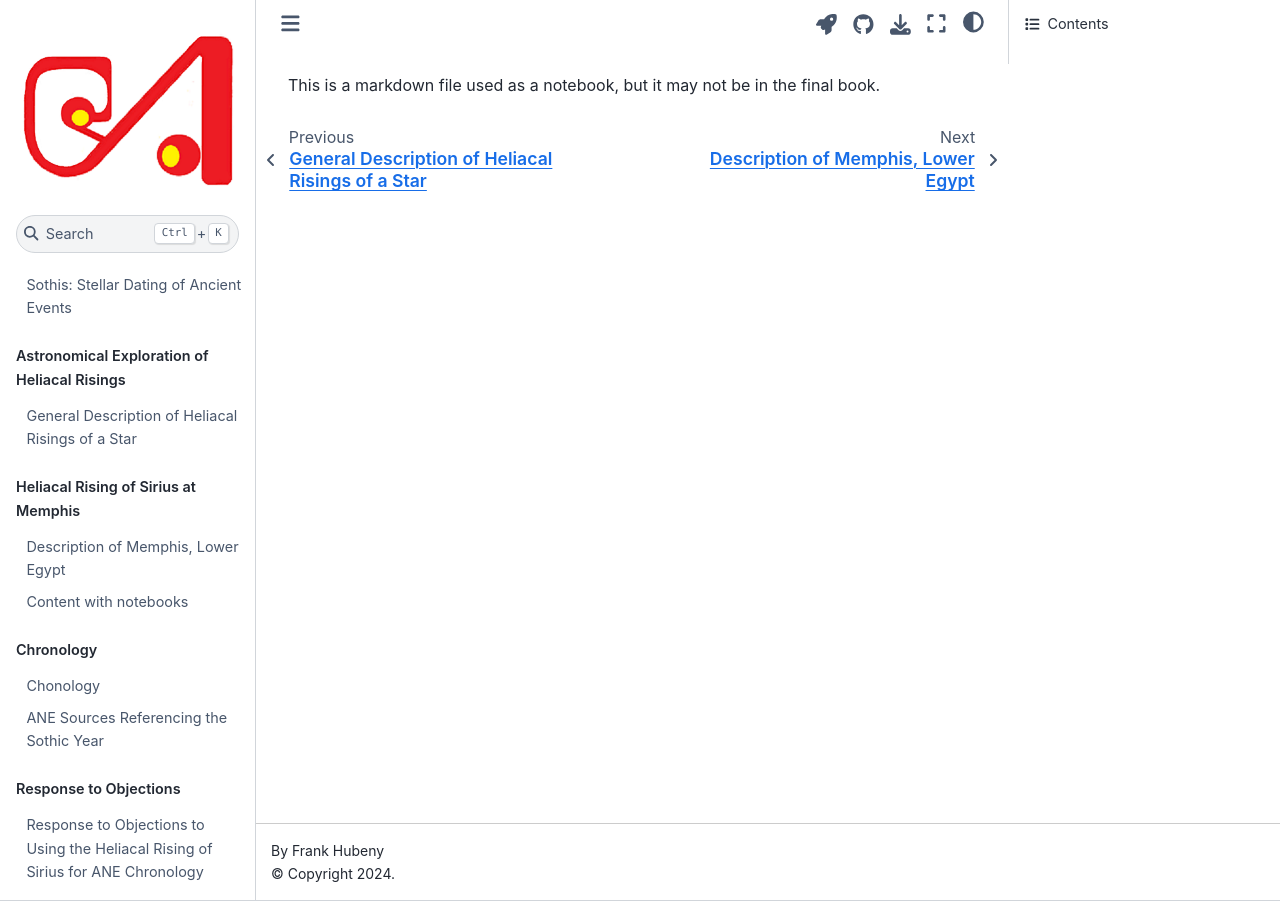
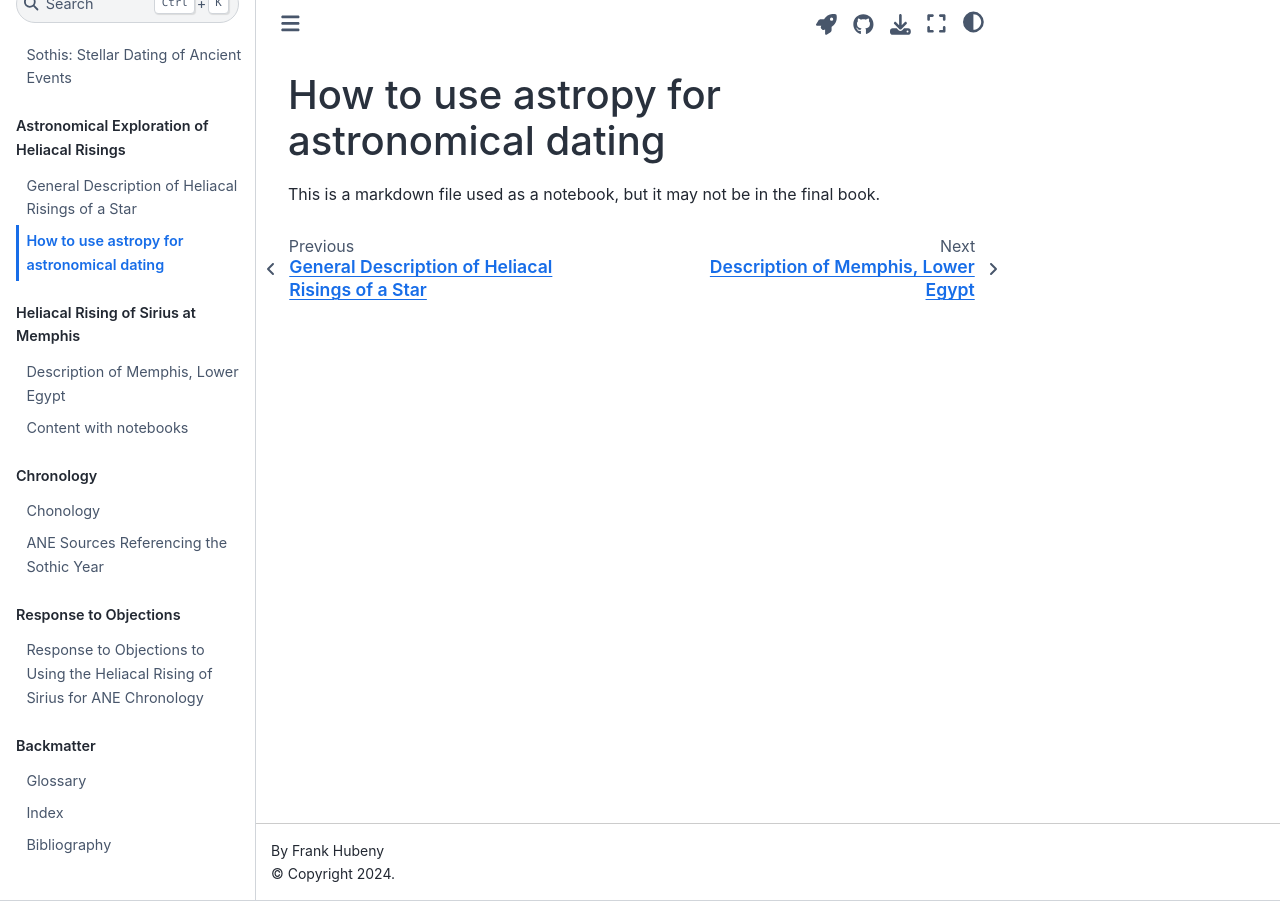
Before and after one commit to FrankHubeny/heliacalrisings, a Jupyter Book: the page built from astropyexample.md, in a window 1280 px wide. Built offline with Jupyter Book 1.0.4 settings and Sphinx 7.4.7 and the Sphinx Book theme 1.1.4, drawn with Linux system fonts in a browser that asks for light colours.

Commit message:
corrected astroexample.md file without title

```diff
--- a/astropyexample.md
+++ b/astropyexample.md
@@ -12,4 +12,6 @@ kernelspec:
   name: python3
 ---
 
+# How to use astropy for astronomical dating
+
 This is a markdown file used as a notebook, but it may not be in the final book.
```
